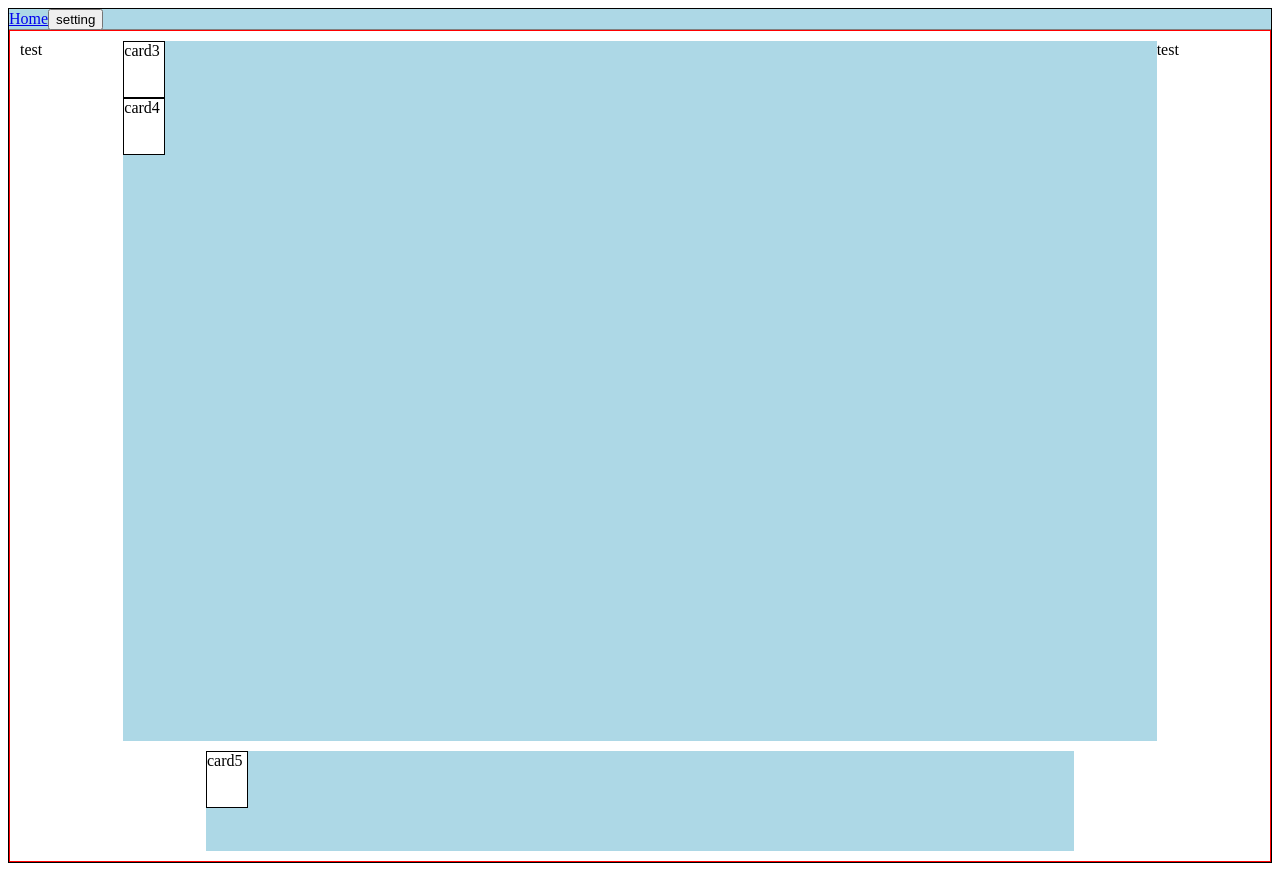
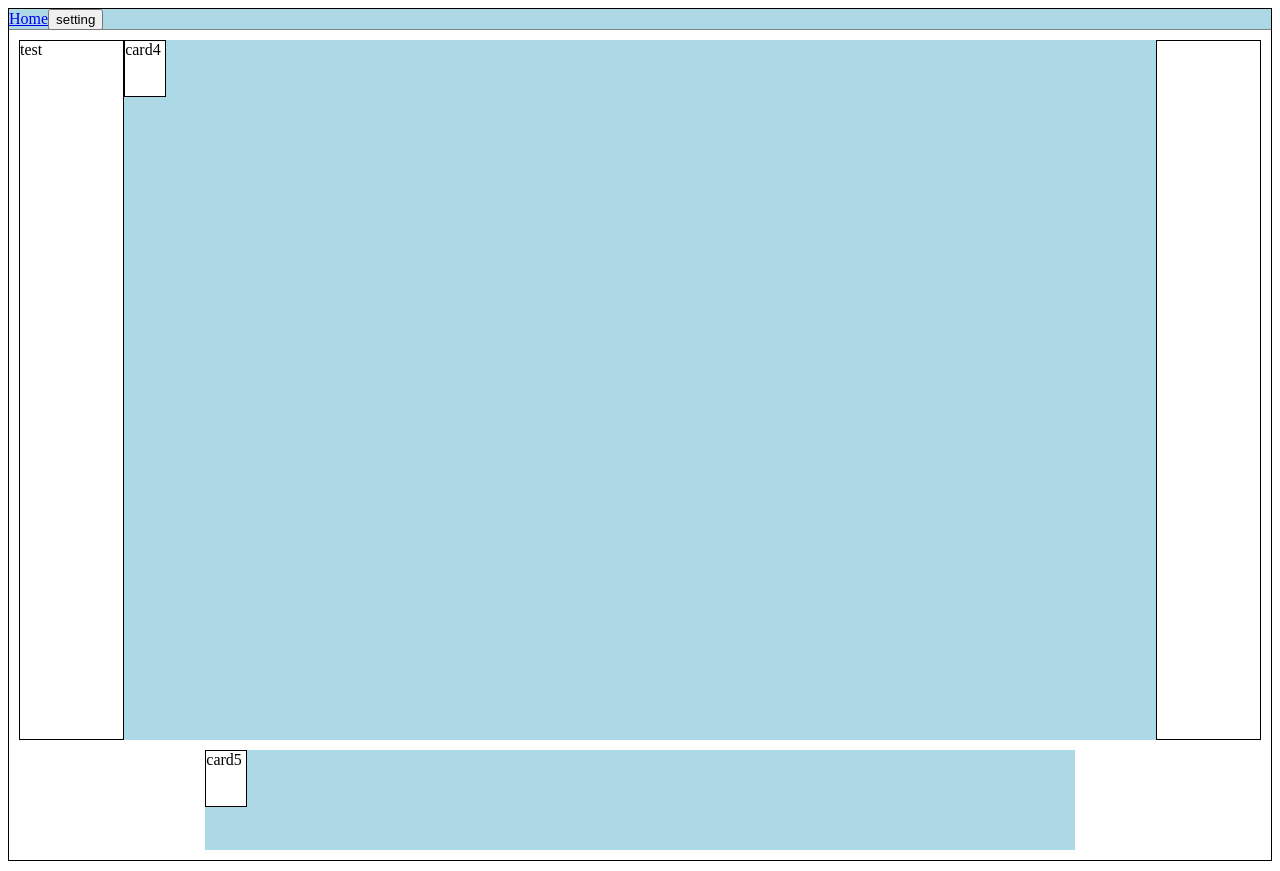
Before and after one commit to nhat499/PlayingCard, a React (Vite) app in the folder client/: page /game/1 in a window 1280 px wide. Built offline with nearby package versions, Linux system fonts and the light colour scheme.

Commit message:
dragging now works as intented

```diff
--- a/client/src/components/Board.tsx
+++ b/client/src/components/Board.tsx
@@ -1,6 +1,10 @@
 import { useDroppable } from "@dnd-kit/core";
 import Draggable, { DraggableProps } from "./Draggable";
-import { TransformWrapper, TransformComponent, useTransformContext } from "react-zoom-pan-pinch";
+import {
+    TransformWrapper,
+    TransformComponent,
+    useTransformContext,
+} from "react-zoom-pan-pinch";
 
 export type BoardProps = {
     items: { [key: string]: DraggableProps["item"] };
@@ -21,20 +25,19 @@ const Board = ({ items, setItems, isDragging }: BoardProps) => {
             style={{
                 position: "relative",
                 width: "100%",
-
+                display: "flex",
                 height: "700px",
                 // border: "1px solid gray",
                 backgroundColor: "lightblue",
             }}
         >
-
             {Object.entries(items).map(([key, item], index) => (
                 <div
                     key={key}
                     style={{
                         position: "relative",
                         // border: "1px solid red",
-                        width: "fit-content",
+                        // width: "fit-content",
                         top: item.top,
                         left: item.left,
                     }}
--- a/client/src/components/Draggable.tsx
+++ b/client/src/components/Draggable.tsx
@@ -34,7 +34,6 @@ const Draggable = ({ item, setAttribute }: DraggableProps) => {
         transform: CSS.Translate.toString(transform),
     };
 
-
     return (
         <>
             <dialog open={openDiaglo}>
@@ -67,6 +66,7 @@ const Draggable = ({ item, setAttribute }: DraggableProps) => {
                 ref={setNodeRef}
                 style={{
                     border: "1px solid black",
+                    position: "absolute",
                     cursor: "move",
                     backgroundColor: "white",
                     width: `${item.width}px`,
--- a/client/src/components/Hand.tsx
+++ b/client/src/components/Hand.tsx
@@ -1,17 +1,19 @@
-import { horizontalListSortingStrategy, SortableContext } from "@dnd-kit/sortable";
+import {
+    horizontalListSortingStrategy,
+    SortableContext,
+} from "@dnd-kit/sortable";
 import Draggable, { DraggableProps } from "./Draggable";
-import { useDroppable } from '@dnd-kit/core';
+import { useDroppable } from "@dnd-kit/core";
 
 export type HandProps = {
     cards: DraggableProps["item"][];
-    setItems: (value: React.SetStateAction<DraggableProps["item"][]>) => void
-}
+    setItems: (value: React.SetStateAction<DraggableProps["item"][]>) => void;
+};
 
 const Hand = ({ cards, setItems }: HandProps) => {
     const { setNodeRef } = useDroppable({
-        id: 'Hand',
+        id: "Hand",
     });
-
 
     return (
         <div
@@ -20,13 +22,15 @@ const Hand = ({ cards, setItems }: HandProps) => {
                 // border: "1px solid lightblue",
                 // position: "relative",
                 backgroundColor: "lightblue",
+                display: "flex",
                 minWidth: "70%",
                 minHeight: "100px",
                 // padding: "5px",
                 // display: "flex",
                 // gap: "5px"
-            }}>
-            {cards.map(card =>
+            }}
+        >
+            {cards.map((card) => (
                 <div
                     key={card.id}
                     style={{
@@ -34,18 +38,24 @@ const Hand = ({ cards, setItems }: HandProps) => {
 
                         top: card.top ?? 0,
                         left: card.left ?? 0,
-                    }}>
-                    <Draggable item={card}
-                        setAttribute={(id, key, value) => setItems(currItems => {
-                            const index = currItems.findIndex((curr) => curr.id === id);
-                            currItems[index][key] = value;
-                            return currItems;
-                        })}
+                    }}
+                >
+                    <Draggable
+                        item={card}
+                        setAttribute={(id, key, value) =>
+                            setItems((currItems) => {
+                                const index = currItems.findIndex(
+                                    (curr) => curr.id === id
+                                );
+                                currItems[index][key] = value;
+                                return currItems;
+                            })
+                        }
                     />
                 </div>
-            )}
+            ))}
         </div>
-    )
-}
+    );
+};
 
 export default Hand;
--- a/client/src/components/ScreenLayout.tsx
+++ b/client/src/components/ScreenLayout.tsx
@@ -2,7 +2,8 @@ import { Outlet, Link } from "react-router-dom";
 
 const Layout = () => {
     return (
-        <div style={{
+        <div
+            style={{
                 // width: "95vw",
                 // height: "100%",
                 // minHeight: "100vh",
@@ -12,9 +13,11 @@ const Layout = () => {
                 // overflowY: "hidden",
                 // margin: 0,
                 // padding: 0,
-            border: "1px solid black"
-        }}>
-            <nav style={{
+                border: "1px solid black",
+            }}
+        >
+            <nav
+                style={{
                     margin: 0,
                     padding: 0,
                     // position: "absolute",
@@ -24,23 +27,21 @@ const Layout = () => {
                     borderBottom: "1px solid gray",
                     width: "100%",
                     // padding: "10px"
-            }}>
-
+                }}
+            >
                 <Link to="/">Home</Link>
                 <button>setting</button>
-
             </nav>
             <div
                 style={{
-                    border: "1px solid red",
                     height: "100%",
-                    padding: "10px"
-                }}>
-
+                    padding: "10px",
+                }}
+            >
                 <Outlet />
             </div>
         </div>
-    )
+    );
 };
 
 export default Layout;
--- a/client/src/screens/CreateGameScreen.tsx
+++ b/client/src/screens/CreateGameScreen.tsx
@@ -58,14 +58,12 @@ const defaultOne: SettingProps["itemData"] = {
 const CreateGameScreen = () => {
     const { user } = useUser();
     if (!user) throw Error("User Not Found");
-    console.log("i am user", user);
     const [players, setPlayers] = useState<Iuser[]>([user]);
     const navigate = useNavigate();
     const { roomId } = useParams();
 
     useEffect(() => {
         socket.on("SomeOneJoin", ({ name, socketId }) => {
-            console.log(name, "just join the room");
             socket.emit("SomeOneJoin2", players);
             const newPlayers: Iuser[] = [...players, { name, socketId }];
             setPlayers(newPlayers);
--- a/client/src/screens/GameScreen.tsx
+++ b/client/src/screens/GameScreen.tsx
@@ -51,19 +51,13 @@ function GameScreen() {
     ]);
 
     function handleDragEnd(event: DragEndEvent) {
-        console.log("i am event:", event);
-        setIsDragging(false);
+        // setIsDragging(false);
         const { active, over, delta, activatorEvent, collisions } = event;
         const item = active.data.current as DraggableProps["item"] | undefined;
         if (!item) return;
         if (over && over.id === "Board") {
-            console.log("currentItem:", item);
-
             setBoardItem((currItem) => {
-
                 if (currItem[item.id]) {
-
-
                     item.left += delta.x;
                     // item.left = over.rect.left
                     // item.left = active.data.current?.left + delta.x
@@ -74,10 +68,10 @@ function GameScreen() {
                     // item.top = activatorEvent.target?.getBoundingClientRect().top -
                     //     over.rect.top;
                 } else {
-                    item.left = 30;
-                    item.top = 0;
+                    console.log("i am in else drop");
+                    item.left = 10;
+                    item.top = 30;
                 }
-                console.log("updateItem:", item);
                 currItem[item.id] = item;
                 return currItem;
             });
@@ -97,7 +91,6 @@ function GameScreen() {
                 const index = currHandItem.findIndex(
                     (curr) => curr.id === item.id
                 );
-                console.log("i am index", index);
                 // item.left =
                 //     activatorEvent.target?.getBoundingClientRect().left -
                 //     over.rect.left;
@@ -115,7 +108,6 @@ function GameScreen() {
                     item.left += delta.x;
                     item.top += delta.y;
                     currHandItem[index] = item;
-
                 }
                 return currHandItem;
             });
@@ -124,13 +116,13 @@ function GameScreen() {
 
     function handleDragStart(event: DragStartEvent) {
         // setIsDragging(true);
-        // const { active } = event;
-        // const item = active.data.current as DraggableProps["item"] | undefined;
-        // if (!item) return;
-        // if (item.zIndex < highestZIndex) {
-        //     item.zIndex = highestZIndex;
-        //     setHighestZIndex(highestZIndex + 1);
-        // }
+        const { active } = event;
+        const item = active.data.current as DraggableProps["item"] | undefined;
+        if (!item) return;
+        if (item.zIndex < highestZIndex) {
+            item.zIndex = highestZIndex;
+            setHighestZIndex(highestZIndex + 1);
+        }
     }
 
     // useEffect(() => {
@@ -143,14 +135,13 @@ function GameScreen() {
     // }, []);
 
     return (
-        <div
-
-            style={{
-                width: "100%",
-                height: "100%",
-                // overflow: "hidden"
-            }}
-        >
+        // <div
+        //     style={{
+        //         width: "100%",
+        //         height: "100%",
+        //         // overflow: "hidden"
+        //     }}
+        // >
         <DndContext
             onDragEnd={handleDragEnd}
             onDragStart={handleDragStart}
@@ -169,7 +160,7 @@ function GameScreen() {
                     alignItems: "center",
                     justifyContent: "center",
                     gap: "10px",
-                        overflow: "hidden"
+                    overflow: "hidden",
                     // border: "1px solid black",
                 }}
             >
@@ -184,6 +175,7 @@ function GameScreen() {
                     <div
                         style={{
                             width: "10%",
+                            border: "1px solid black",
                         }}
                     >
                         test
@@ -196,15 +188,14 @@ function GameScreen() {
                     <div
                         style={{
                             width: "10%",
+                            border: "1px solid black",
                         }}
-                        >
-                            test
-                        </div>
+                    ></div>
                 </div>
                 <Hand cards={handItem} setItems={setHandItem}></Hand>
             </div>
         </DndContext>
-        </div>
+        // </div>
     );
 }
 
```
Lines whose indentation alone changed are shown as unchanged.
